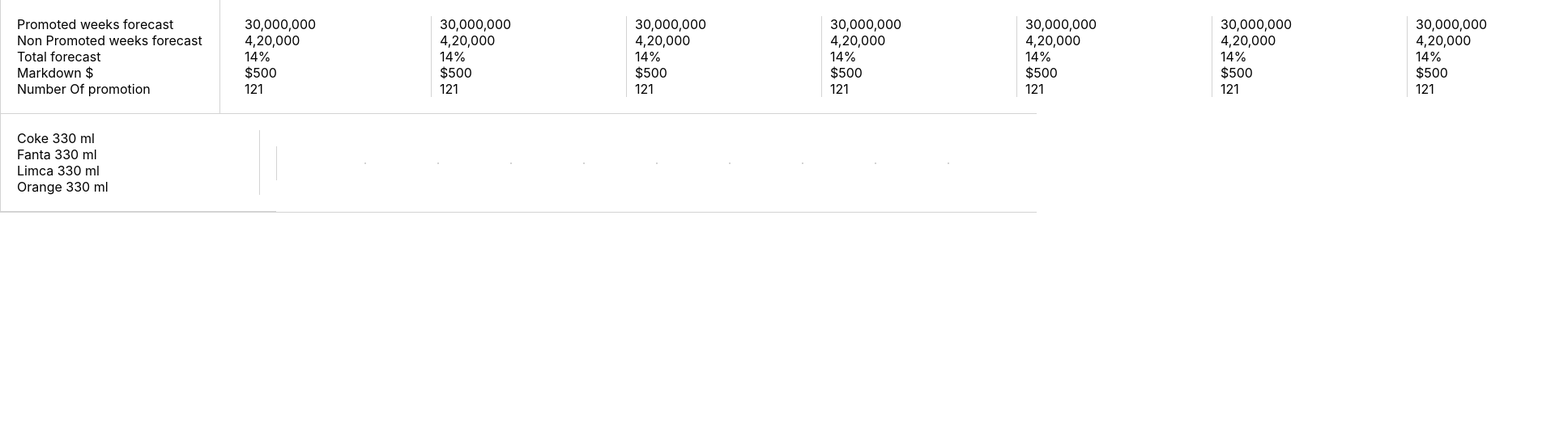
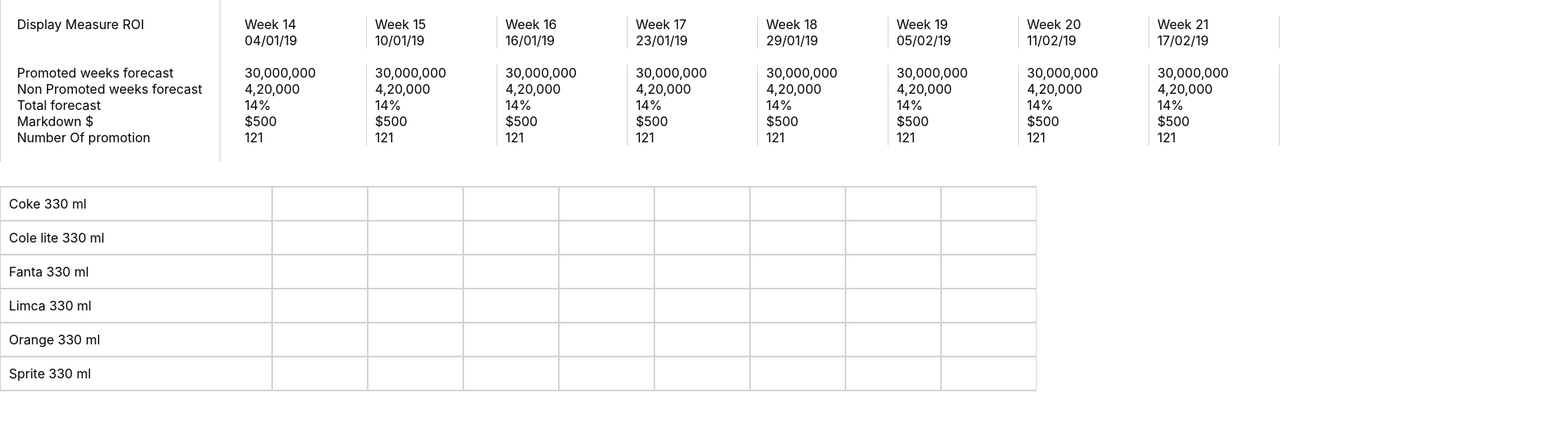
Before and after one commit to iftekharkhan09/CalenderApp, a React (Create React App) app: page / in a window 1280 px wide. Shown: the top 522 px of the page at 81% size, 1920 px wide, since content can reach past the window. Built offline with nearby package versions, Linux system fonts and the light colour scheme.

Commit message:
Fixed Styling issues

```diff
--- a/src/components/container.css
+++ b/src/components/container.css
@@ -5,7 +5,7 @@
     grid-auto-columns: 20px;
     border-bottom: lightgray 1px solid;
     align-items: center;
-
+    padding-bottom: 30px;
 }
 .container > div {
     display: flex;
--- a/src/components/container.js
+++ b/src/components/container.js
@@ -3,9 +3,7 @@ import './container.css';
 import DisplayMeasure from "./display-measure";
 import Financial from "./financials";
 import './financial.css'
-import './week-financial-container.css'
 import DisplayBy from "./display-by";
-import Grid from "./grid";
 
 class Container extends Component {
     render() {
@@ -14,21 +12,18 @@ class Container extends Component {
                 <div className="container">
                     <DisplayMeasure/>
                     <div className="financial-container">
-                        <Financial />
-                        <Financial />
-                        <Financial />
-                        <Financial />
-                        <Financial />
-                        <Financial />
-                        <Financial />
-                        <Financial />
+                        <Financial index="0"/>
+                        <Financial index="1"/>
+                        <Financial index="2"/>
+                        <Financial index="3"/>
+                        <Financial index="4"/>
+                        <Financial index="5"/>
+                        <Financial index="6"/>
+                        <Financial index="7"/>
                     </div>
                 </div>
-                 <div className="container">
                     <DisplayBy/>
-                    <Grid/>
                  </div>
-             </div>
         );
     }
 }
--- a/src/components/display-by.css
+++ b/src/components/display-by.css
@@ -1,12 +1,15 @@
-.display-by{
-    display: flex;
-    flex-direction: column;
-    border-bottom: lightgray 1px solid;
-    grid-auto-columns: minmax(100px, auto);
-    width: 300px;
-    padding: 10px;
+.grid {
+    display: grid;
+    grid-template-columns: repeat(9, 1fr);
+    grid-auto-rows: minmax(5px, auto);
+    border-bottom: lightgray 1px solid
 }
 
-.display-by > div {
-    border-right: lightgray 1px solid;
+.grid>div {
+    padding: 10px;
+    border: lightgrey 1px solid;
 }
+
+.columnName{
+    width:314px;
+}
--- a/src/components/display-by.js
+++ b/src/components/display-by.js
@@ -4,20 +4,62 @@ import './display-by.css';
 class DisplayBy extends Component{
     render() {
         return (
-            <div className="display-by">
-                <div>
-                    Coke 330 ml
+            <div className="grid">
+                <div className="columnName">Coke 330 ml</div>
+                <div></div>
+                <div></div>
+                    <div></div>
+                    <div ></div>
+                    <div></div>
+                    <div ></div>
+                    <div></div>
+                    <div></div>
+                <div>Cole lite 330 ml</div>
+                    <div></div>
+                    <div ></div>
+                    <div></div>
+                    <div ></div>
+                    <div></div>
+                    <div ></div>
+                    <div></div>
+                    <div ></div>
+                <div>Fanta 330 ml</div>
+                    <div></div>
+                    <div ></div>
+                    <div></div>
+                    <div ></div>
+                    <div></div>
+                    <div ></div>
+                    <div></div>
+                    <div ></div>
+                <div>Limca 330 ml</div>
+                    <div></div>
+                    <div ></div>
+                    <div></div>
+                    <div ></div>
+                    <div></div>
+                    <div ></div>
+                    <div></div>
+                    <div ></div>
+                <div>Orange 330 ml<br></br></div>
+                    <div></div>
+                    <div ></div>
+                    <div></div>
+                    <div ></div>
+                    <div></div>
+                    <div ></div>
+                    <div></div>
+                    <div ></div>
+                <div>Sprite 330 ml</div>
+                    <div></div>
+                    <div ></div>
+                    <div></div>
+                    <div ></div>
+                    <div></div>
+                    <div ></div>
+                    <div></div>
+                    <div ></div>
                 </div>
-                <div>
-                    Fanta 330 ml
-                </div>
-                <div>
-                    Limca 330 ml
-                </div>
-                <div>
-                    Orange 330 ml
-                </div>
-            </div>
         );
     }
 }
--- a/src/components/display-measure.js
+++ b/src/components/display-measure.js
@@ -5,6 +5,12 @@ class DisplayMeasure extends Component{
     render() {
         return (
             <div className="display-measure">
+                <div>
+                    Display Measure ROI
+                    <br></br>
+                    <br></br>
+                    <br></br>
+                </div>
                 <div>
                 Promoted weeks forecast
                 </div>
--- a/src/components/financial.css
+++ b/src/components/financial.css
@@ -1,12 +1,11 @@
 .financial {
     display: grid;
-
     flex-direction: column;
 
 }
 
 .financial > div {
-    width: 230px;
+    width: 150px;
     border-right: lightgray 1px solid;
     padding-left: 10px;
 }
--- a/src/components/financials.js
+++ b/src/components/financials.js
@@ -4,8 +4,12 @@ import './financial.css';
 class Financial extends Component{
     render() {
         const PromotedWeekForecast = ['30,000,000','4,20,000','14%','$500','121'];
+        const week = ['Week 14','Week 15','Week 16','Week 17','Week 18','Week 19','Week 20','Week 21'];
+        const date = ['04/01/19','10/01/19','16/01/19','23/01/19','29/01/19','05/02/19','11/02/19','17/02/19'];
         return (
             <div className="financial">
+                <div>{week[this.props.index]} <br></br>{date[this.props.index]}</div>
+                <br></br>
                 <div>{PromotedWeekForecast[0]}</div>
                 <div>{PromotedWeekForecast[1]}</div>
                 <div>{PromotedWeekForecast[2]}</div>
--- a/src/components/grid.css
+++ /dev/null
@@ -1,7 +0,0 @@
-.grid {
-    border: lightgray 1px solid;
-    display: grid;
-    grid-template-columns: repeat(9, 1fr);
-    grid-auto-rows: minmax(5px, auto);
-    grid-auto-columns: 20px;
-}
--- a/src/components/grid.js
+++ /dev/null
@@ -1,21 +0,0 @@
-import React, {Component} from 'react';
-import './grid.css';
-
-class Grid extends Component{
-    render() {
-        return (
-            <div>
-            <div className="grid"></div>
-            <div className="grid"></div>
-            <div className="grid"></div>
-                <div className="grid"></div>
-                <div className="grid"></div>
-                <div className="grid"></div>
-                <div className="grid"></div>
-                <div className="grid"></div>
-                <div className="grid"></div>
-            </div>
-        );
-    }
-}
-export default Grid;
--- a/src/components/week-financial-container.css
+++ /dev/null
@@ -1,3 +0,0 @@
-.week-financial-container {
-    border-bottom: lightgray 1px solid;
-}
```
